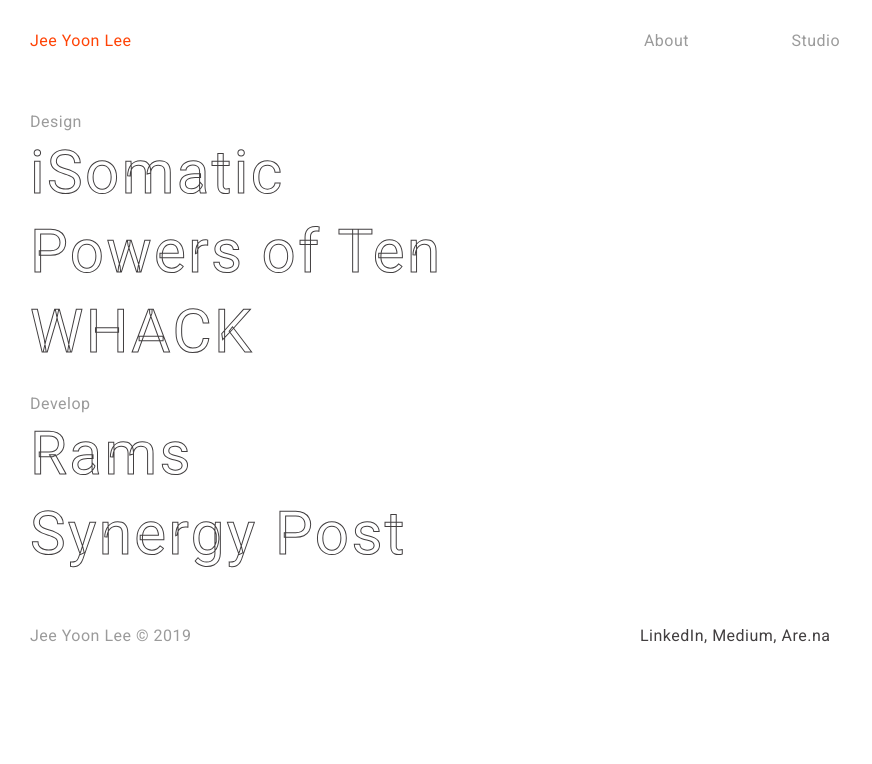
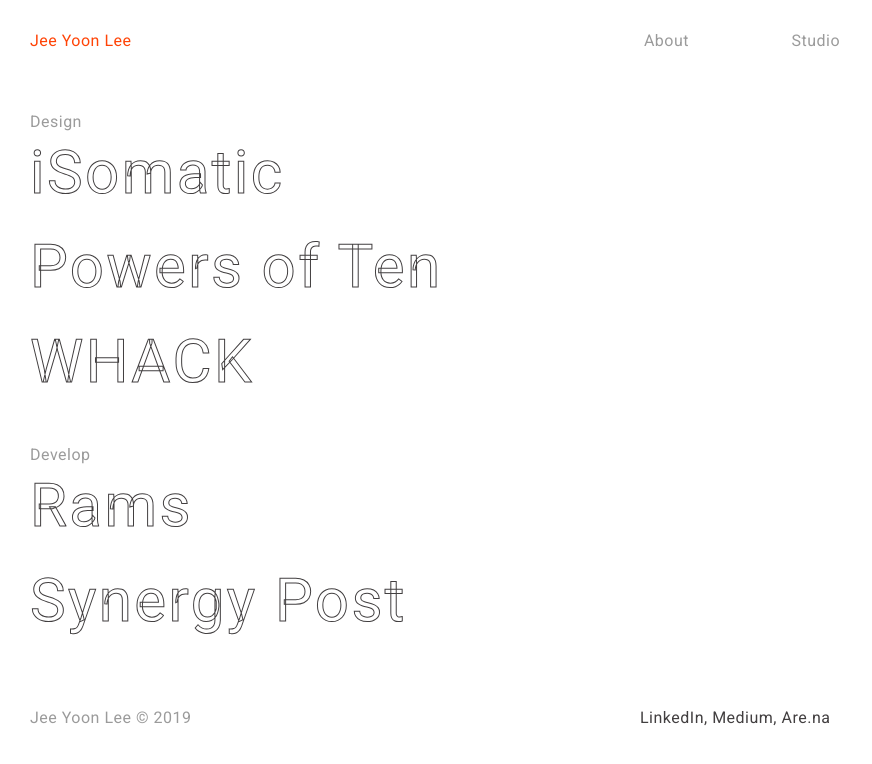
Before and after one commit to eeeeoo/eeeeoo.github.io, a plain HTML site: page index.html in a window 1280 px wide. Shown: the whole page, without its empty margins (0-872 px from the left). Drawn offline with nearby package versions, Linux system fonts and the light colour scheme.

Commit message:
landing page minor details

```diff
--- a/index.html
+++ b/index.html
@@ -56,22 +56,24 @@
         <p></p>
       </div>
       <span class="work-type">Design</span>
-      <br>
-      <a class="hover-effect" href="projects/isomatic.html" data-overlay="assets/overlay/1overlay.gif" data-offset="auto">iSomatic</a>
-      <br>
+      <div class="title">
+        <a class="hover-effect" href="projects/isomatic.html" data-overlay="assets/overlay/1overlay.gif" data-offset="auto">iSomatic</a>
+      </div>
       <!-- <a class="hover-effect" data-overlay="assets/overlay/3overlay.png" data-offset="auto">WCAA</a>
-      <br> -->
-      <a class="hover-effect" href="projects/powers-of-ten.html" data-overlay="assets/overlay/2overlay.png" data-offset="-5px">Powers of Ten</a>
-      <br>
+       -->
+      <div class="title">
+        <a class="hover-effect" href="projects/powers-of-ten.html" data-overlay="assets/overlay/2overlay.png" data-offset="-5px">Powers of Ten</a>
+      </div>
       <a class="hover-effect" href="projects/whack.html" data-overlay="assets/overlay/3overlay.png" data-offset="auto">WHACK</a>
-      <!-- <br> -->
       <!-- <a class="hover-effect" href="projects/whereami.html" data-overlay="assets/overlay/6overlay.jpeg" data-offset="auto">Where Am I?</a> -->
-      <br><br>
+      <br><br><br>
       <span class="work-type">Develop</span>
-      <br>
-      <a class="hover-effect" href="https://github.com/eeeeoo/ram-frontend" data-overlay="assets/overlay/7overlay.png" data-offset="auto">Rams</a>
-      <br>
-      <a class="hover-effect" href="https://github.com/eeeeoo/Synergy-Post" data-overlay="assets/overlay/8overlay.png" data-offset="auto">Synergy Post</a>
+      <div class="title">
+      <a class="hover-effect" target="_blank" href="https://github.com/eeeeoo/ram-frontend" data-overlay="assets/overlay/7overlay.png" data-offset="auto">Rams</a>
+      </div>
+      <div class="title">
+      <a class="hover-effect" target="_blank" href="https://github.com/eeeeoo/Synergy-Post" data-overlay="assets/overlay/8overlay.png" data-offset="auto">Synergy Post</a>
+      </div>
     </div>
     <br>
     <!-- footer -->
--- a/stylesheets/style.css
+++ b/stylesheets/style.css
@@ -36,6 +36,9 @@ img, video {
   width: 100%;
 }
 
+.title{
+  padding-bottom:15px;
+}
 /* project links */
 .hover-effect, .hover-effect:visited{
   -webkit-text-stroke-width: 1px;
@@ -69,7 +72,7 @@ img, video {
     display :inline-block;
     z-index :-1;
     opacity :0;
-    background-color:rgba(0,0,0,0.02);
+    /* background-color:rgba(0,0,0,0.02); */
     transform :scale(1,0.1);
     -webkit-transform :scale(1,0.1);
     transition :150ms ease;
```
